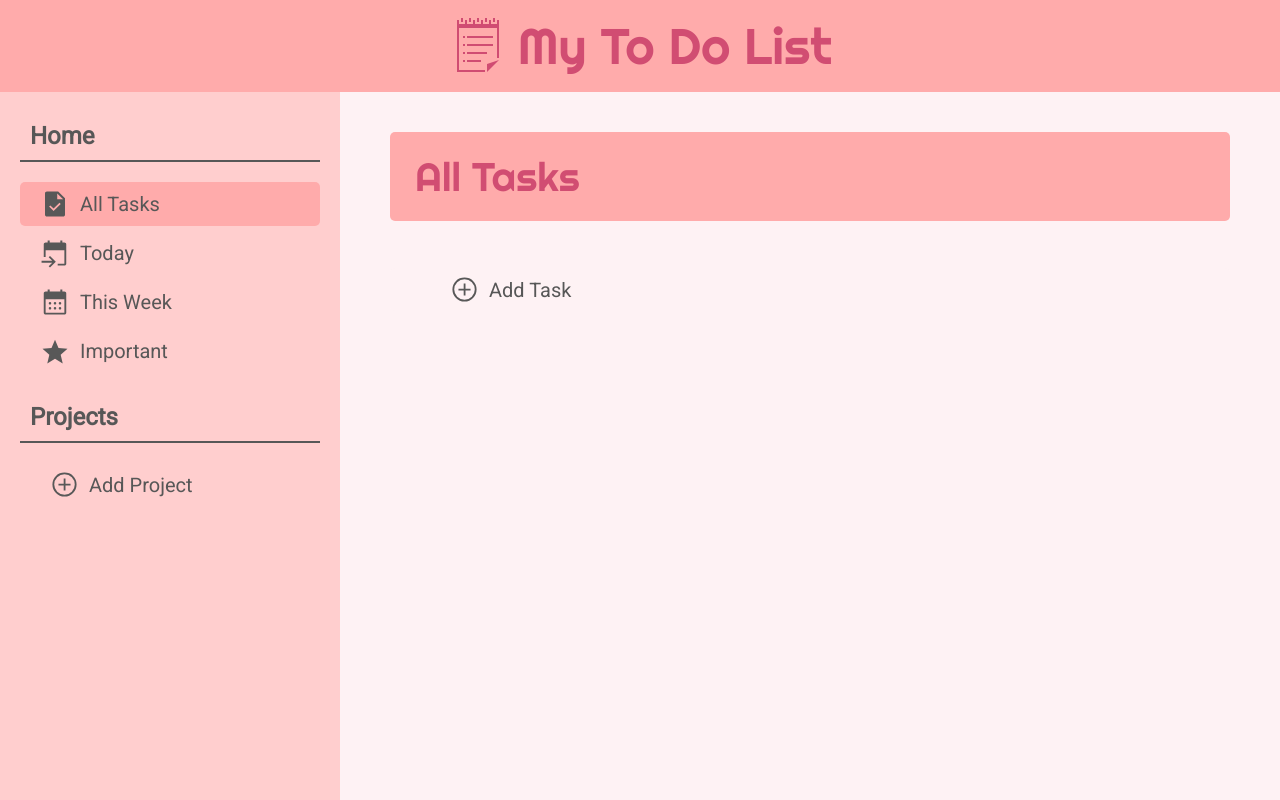
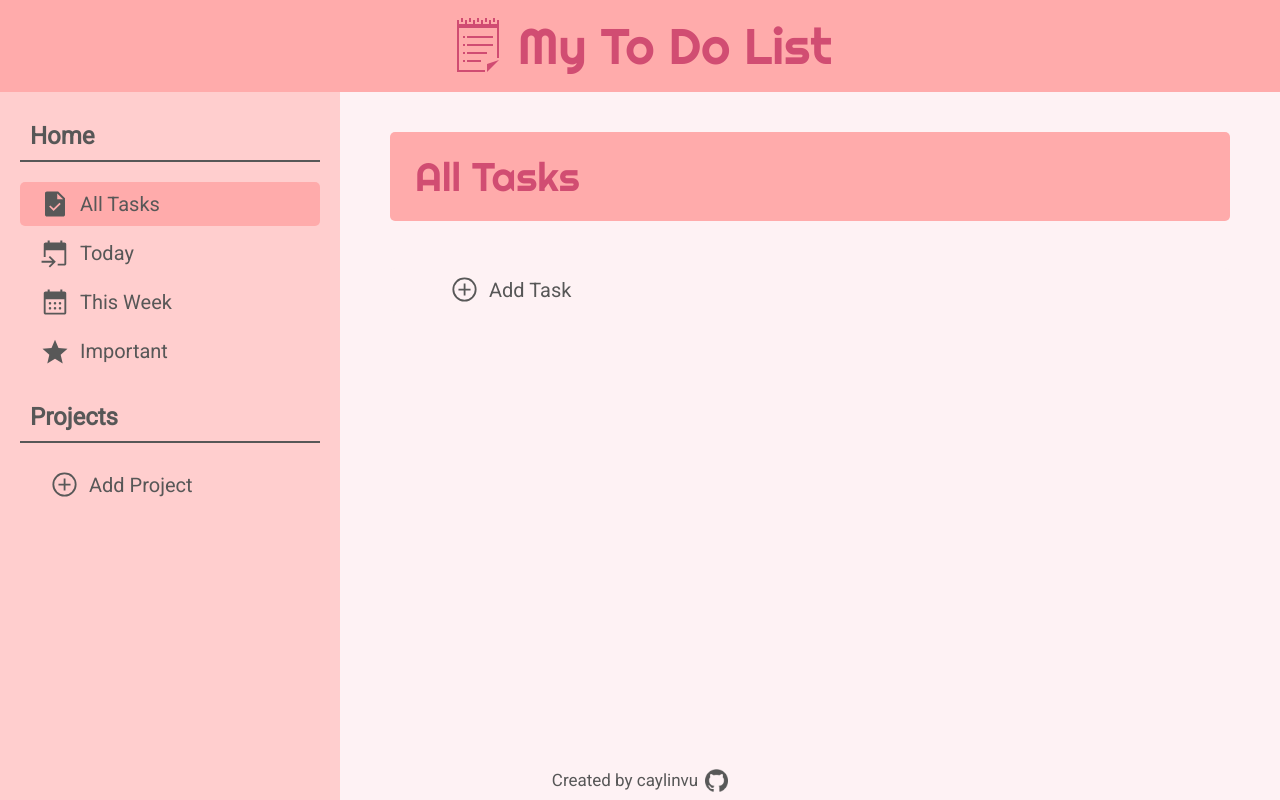
Before and after one commit to caylinvu/todolist, a plain HTML site: page index.html in a window 1280 px wide. Drawn offline with Linux system fonts and the light colour scheme.

Commit message:
Add footer

```diff
--- a/index.html
+++ b/index.html
@@ -108,6 +108,7 @@
                 </form>
             </div>
         </div>
+        <div class="footer">Created by caylinvu <a href="https://github.com/caylinvu"><img src="images/gh.png" alt="github logo"></a></div>
         <script src="main.js"></script>
     </body>
 </html>
--- a/style.css
+++ b/style.css
@@ -8,6 +8,11 @@
     --icon-filter1: invert(53%) sepia(63%) saturate(3230%) hue-rotate(311deg) brightness(84%) contrast(93%);
     --icon-filter2: invert(33%) sepia(2%) saturate(10%) hue-rotate(352deg) brightness(90%) contrast(77%);
     --hover-filter: brightness(95%);
+}
+
+html {
+    position: relative;
+    min-height: 100vh;
 }
 
 body {
@@ -391,6 +396,26 @@ input {
     transition: .2s;
 }
 
+/* ---------------FOOTER--------------- */
+
+.footer {
+    display: flex;
+    align-items: center;
+    justify-content: center;
+    gap: 7px;
+    position: absolute;
+    bottom: 0;
+    width: 100%;
+    height: 40px;
+    font-size: 17px;
+}
+
+.footer img {
+    width: 23px;
+    filter: var(--icon-filter2);
+    display: block;
+}
+
 /* ---------------MOBILE VIEW--------------- */
 
 @media screen and (max-width: 900px) {
```
Also changed, not shown: main.js (+1 -5 lines).
